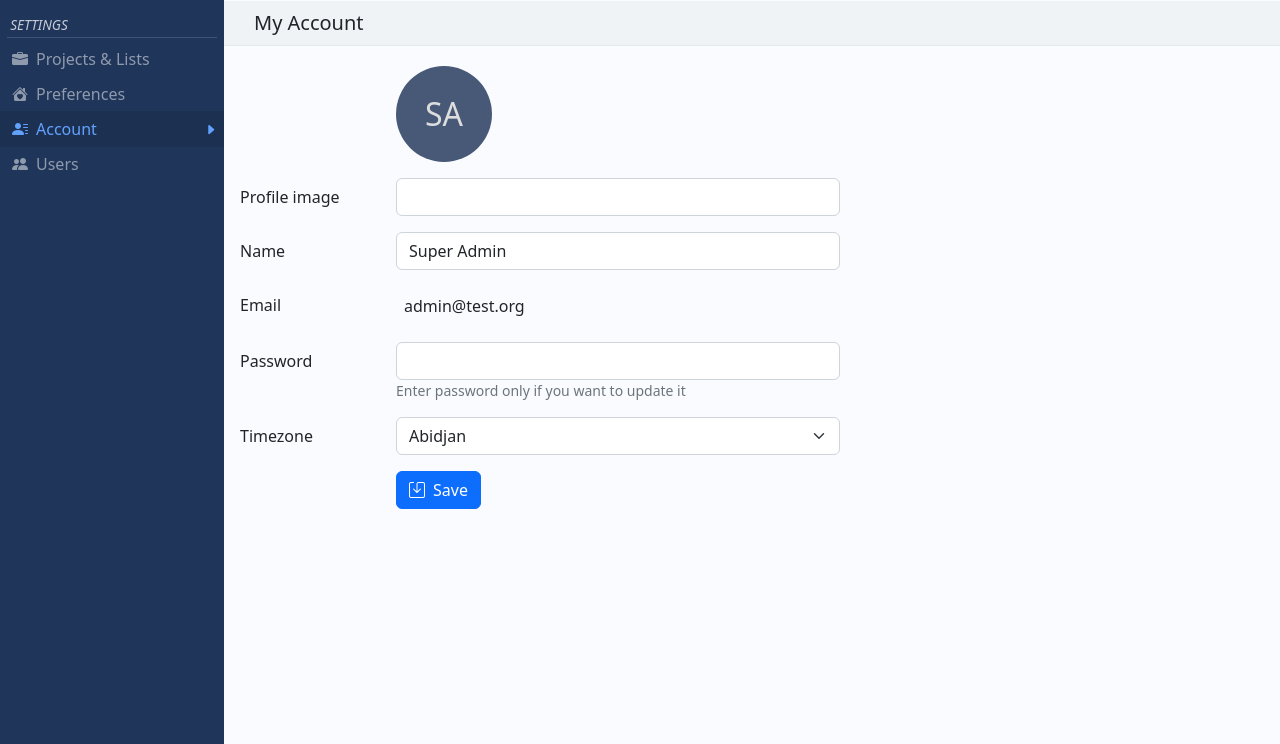
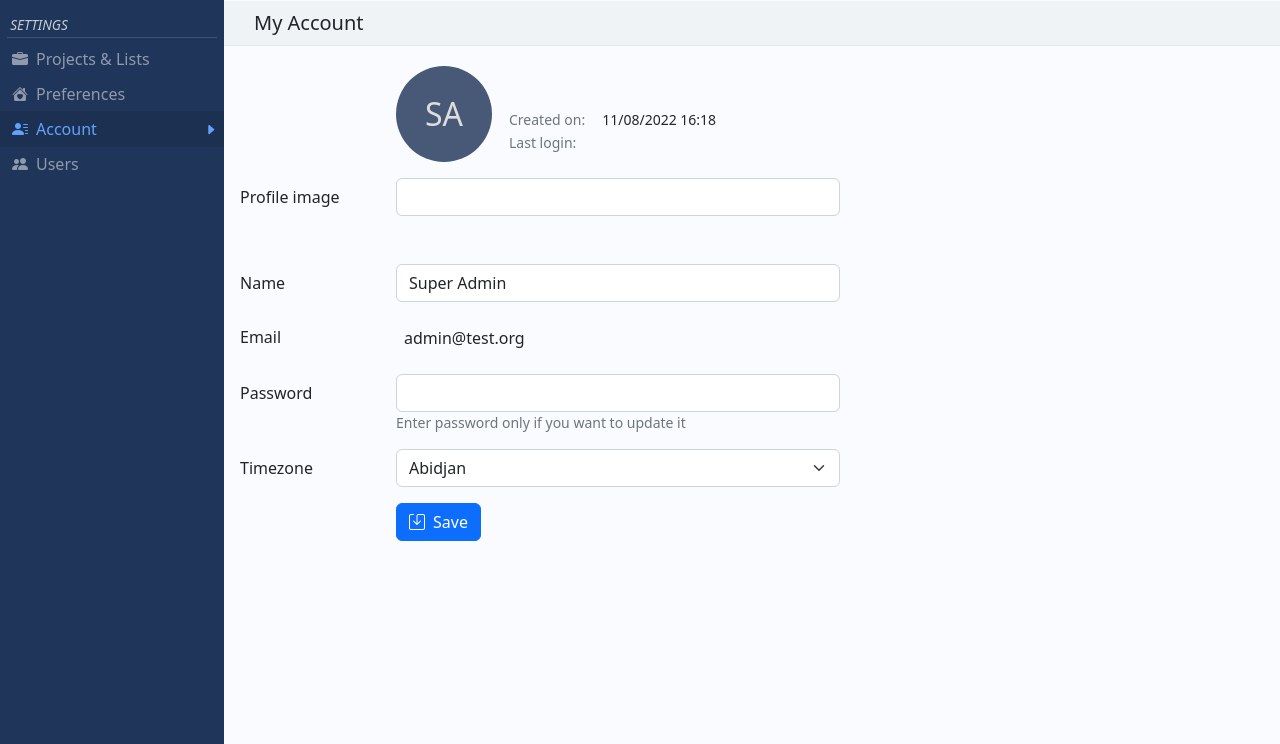
Before and after one commit to stanozr/taskfreak, a Flask app: page /settings/account in a window 1280 px wide. Shown: the part 56-800 px from the top of the page. Run offline with Flask 2, Linux system fonts and the light colour scheme; a user stored in the database is signed in; some libraries are stand-ins or nearby versions.

Commit message:
Avatar update live

```diff
--- a/application/static/css/app.css
+++ b/application/static/css/app.css
@@ -231,6 +231,9 @@
 .table-freak tbody .btn-link.btn-delete:hover {
   color: #cc3333;
 }
+hr {
+  border-top-color: #ccc;
+}
 /* RESPONSIVE STUFF */
 
 @media (min-width: 992px) {
@@ -459,9 +462,6 @@
 }
 
 /* TASK VIEW */
-#viewModal hr {
-  border-top-color: #ccc;
-}
 #viewModal .task-users a {
   display: inline-block;
   margin-bottom: 5px;
--- a/application/static/js/settings_account.js
+++ b/application/static/js/settings_account.js
@@ -11,6 +11,7 @@ $('document').ready(function() {
                 tfk_toasted(data.error, 'text-bg-danger');
             } else {
                 tfk_toasted(data.success, 'text-bg-success');
+                $('#user-avatar, .btn-nav.btn-user').html(data.avatar);
             }
         });
         event.preventDefault();
--- a/application/templates/settings_account.html
+++ b/application/templates/settings_account.html
@@ -4,13 +4,29 @@
 
     <h2 class="page-title">My Account</h2>
     <form id="account-form" action="{{ url_for('settings.api_user_save') }}" method="POST" style="max-width:600px">
+        <input type="hidden" name="id" value="{{ data.id }}" />
         <div class="row mb-3">
-            <div class="col-12 col-sm-9 offset-sm-3">
-                <input type="hidden" name="id" value="{{ data.id }}" />
-                <div class="btn-user btn-user-lg">{{ data.avatar() | safe }}</div>
+            <div class="col-12 col-sm-9 offset-sm-3 d-flex align-items-end">
+                <div id="user-avatar" class="btn-user btn-user-lg pe-3">{{ data.avatar() | safe }}</div>
+                <div class="small pb-2">
+                    <table>
+                        <tr>
+                            <td class="pe-3 text-muted">Created on:</td>
+                            <td>{{ data.creation | user_time }}</td>
+                        </tr>
+                        <!-- tr>
+                            <td class="pe-3 text-muted">Last update:</td>
+                            <td>{{ data.update | user_time }}</td>
+                        </tr -->
+                        <tr>
+                            <td class="pe-3 text-muted">Last login:</td>
+                            <td>{{ data.lastlogin | user_time }}</td>
+                        </tr>
+                    </table>
+                </div>
             </div>
         </div>
-        <div class="row mb-3">
+        <div class="row mb-5">
             <label for="iThumb" class="col-sm-3 col-form-label">Profile image</label>
             <div class="col-sm-9">
                 <input type="text" name="thumbnail" class="form-control" id="iThumb" value="{{ data.thumbnail or '' }}" />
--- a/application/views/settings.py
+++ b/application/views/settings.py
@@ -94,7 +94,7 @@ def api_user_save():
 
 	item.name = request.form.get('name','').strip()
 	item.timezone = request.form.get('timezone','UTC')
-	if not uid or current_user.roles > 3:
+	if not uid or (uid != current_user.id and current_user.roles > 3):
 		# set email only for new users
 		# only super admin can change email (for now)
 		item.email = request.form.get('email','').strip()
@@ -117,7 +117,10 @@ def api_user_save():
 	db.session.commit()
 	msg = "User {}".format('Updated' if uid else 'Created')
 	flash(msg, 'success')
-	return jsonify({'success': msg})
+	return jsonify({
+		'success': msg,
+		'avatar': item.avatar()
+	})
 
 
 @settings.route("/api/users/delete/<int:id>", methods=['POST'])
```
